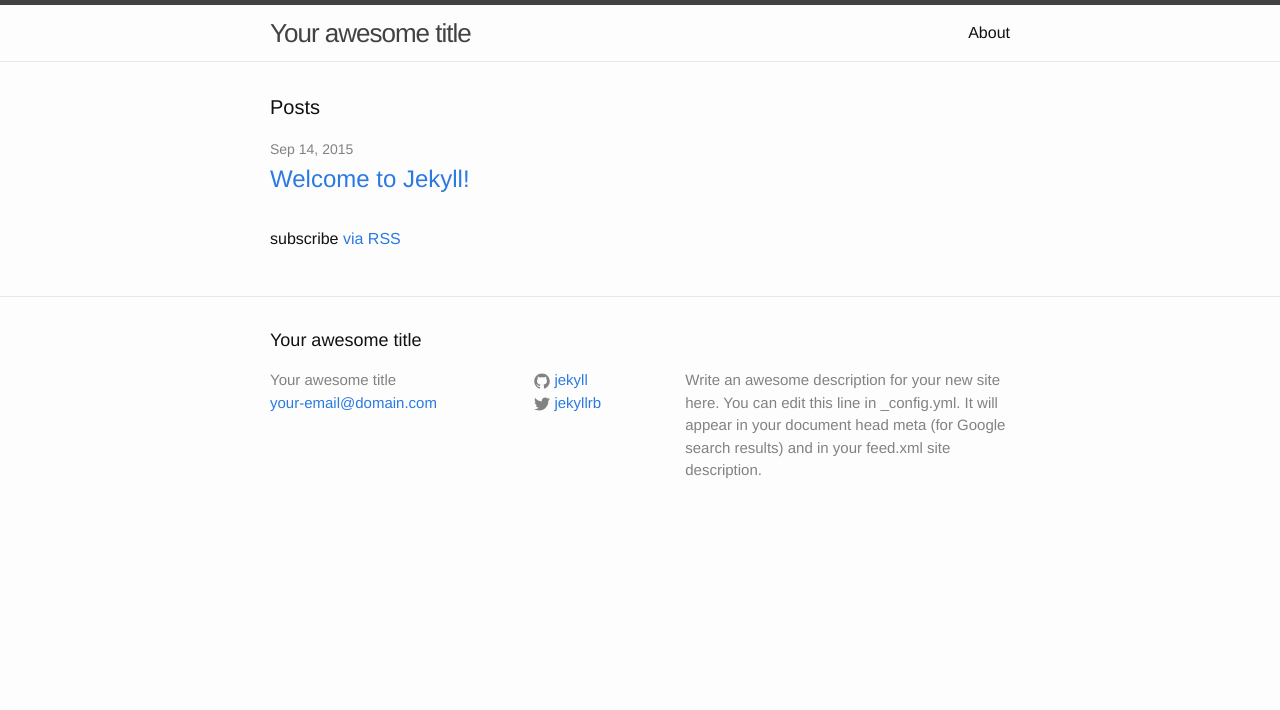
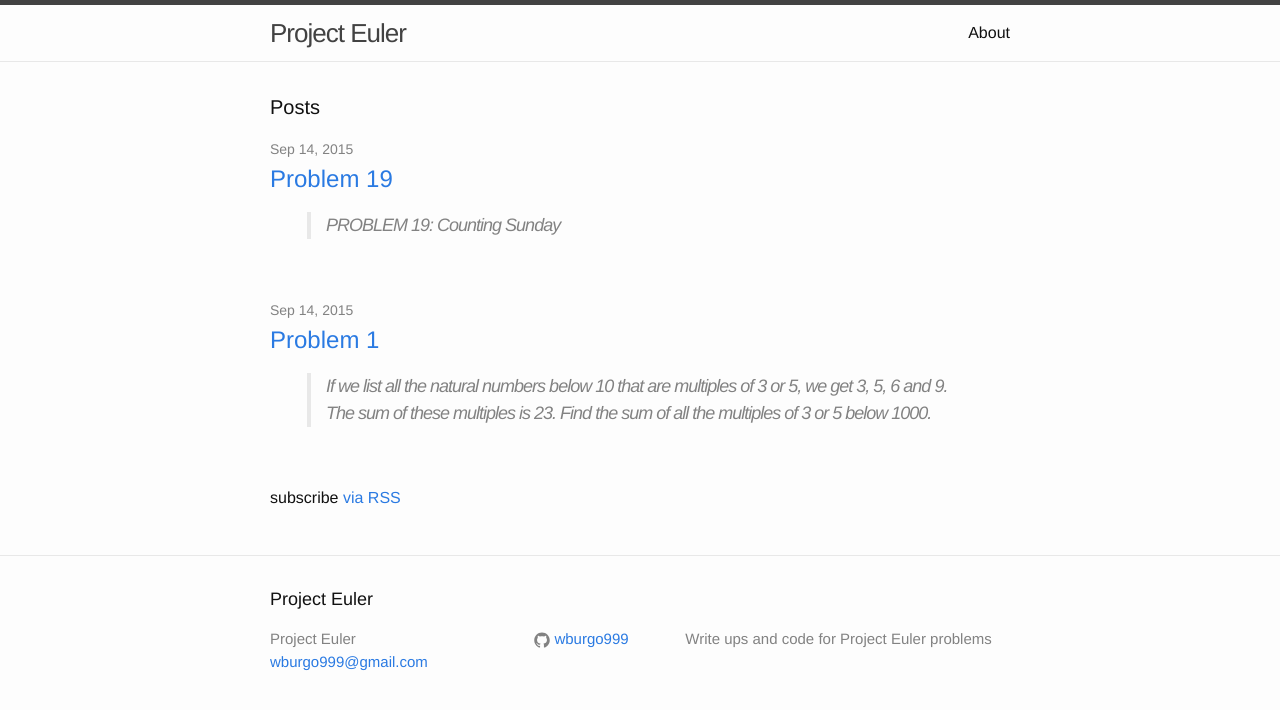
Before and after one commit to wburgo999/Project_Euler, a Jekyll site: the page built from index.html, in a window 1280 px wide. Shown: the top 710 px of the page. Built offline with Jekyll 4.4.1, drawn with Linux system fonts in a browser that asks for light colours.

Commit message:
Add Problem 1 and 19 writeups

```diff
--- a/_config.yml
+++ b/_config.yml
@@ -1,14 +1,11 @@
 # Site settings
-title: Your awesome title
-email: your-email@domain.com
+title: Project Euler
+email: wburgo999@gmail.com
 description: > # this means to ignore newlines until "baseurl:"
-  Write an awesome description for your new site here. You can edit this
-  line in _config.yml. It will appear in your document head meta (for
-  Google search results) and in your feed.xml site description.
+  Write ups and code for Project Euler problems
 baseurl: "/Project_Euler" # the subpath of your site, e.g. /blog/
-url: "http://yourdomain.com" # the base hostname & protocol for your site
-twitter_username: jekyllrb
-github_username:  jekyll
+url: "http://wburgo999.github.io/Project_Euler" # the base hostname & protocol for your site
+github_username:  wburgo999
 
 # Build settings
 markdown: kramdown
--- /dev/null
+++ b/_posts/2015-09-14-problem-1.markdown
@@ -0,0 +1,31 @@
+---
+layout: post
+title:  "Problem 1"
+date:   2015-09-14 12:43:21
+excerpt: |
+  If we list all the natural numbers below 10 that are multiples of 3 or 5, we get 3, 5, 6 and 9.
+  <br />The sum of these multiples is 23.
+  Find the sum of all the multiples of 3 or 5 below 1000.
+categories: Problem_1
+---
+### PROBLEM 1: FizzBuzz, basically
+
+> If we list all the natural numbers below 10 that are multiples of 3 or 5, we get 3, 5, 6 and 9. The sum of these multiples is 23.
+> Find the sum of all the multiples of 3 or 5 below 1000.
+
+
+har har har
+<!--more-->
+
+Naive solution: just loop through from 1 to 1000, and add each multiple of 3 or 5 to a running total. An easy way to check if a number, n, is a multiple of m,
+is whether n % m is 0;
+
+{% highlight js %}
+function sumMultiplesOf3And5() {
+  var sum = 0;
+  for (var i = 0; i < 1000; i++) {
+    if (i % 3 === 0 || i % 5 === 0) sum += i;
+  }
+  return sum;
+}
+{% endhighlight %}
--- /dev/null
+++ b/_posts/2015-09-14-problem-19.markdown
@@ -0,0 +1,79 @@
+---
+layout: post
+title:  "Problem 19"
+date:   2015-09-14 12:43:21
+categories: Problem_1
+---
+PROBLEM 19: Counting Sunday
+
+> You are given the following information, but you may prefer to do some research for yourself.
+>
+> * 1 Jan 1900 was a Monday.
+> * Thirty days has September,
+> April, June and November.
+> All the rest have thirty-one,
+> Saving February alone,
+> Which has twenty-eight, rain or shine.
+> And on leap years, twenty-nine.
+> * A leap year occurs on any year evenly divisible by 4, but not on a century unless it is divisible by 400.
+>
+> How many Sundays fell on the first of the month during the twentieth century (1 Jan 1901 to 31 Dec 2000)?
+
+In Pseudocode
+{% highlight javascript %}
+Loop through every year from 1901 to 2000
+   Loop through every month
+     If the first of that month is a Sunday, increment our result
+{% endhighlight %}
+
+But how do we know whether the first of the month is a Sunday? Well, we keep track of the `dayOfWeek` for the 1st of each month,
+then for each month, reassign `dayOfWeek`:
+
+`dayOfWeek = (dayOfWeek + daysInMonth) % 7`
+
+
+Now that we understand the algorithm, let's code it. First, create a hash of each month and how many days it has (except February, which has to be done separately).
+
+{% highlight javascript %}
+var hash = { 1: 31, 3: 31, 4: 30,
+             5: 31, 6: 30, 7: 31,
+             8: 31, 9: 30, 10: 31,
+             11: 30, 12: 31 }
+{% endhighlight %}
+
+
+From Google, we know that Jan 1, 1901 was a Tuesday (I'm not sure why they told us the day of week for Jan 1, 1900 instead).
+For `dayOfWeek`, define 0 to be Sunday, 1 to be Monday, and so on.
+The tricky part is how many days are in February, so I factored that out into a separate function.
+
+{% highlight javascript %}
+function countSundays() {
+  var dayOfWeek = 2;
+  var result = 0;
+  var daysInMonth;
+  for (var year = 1901; year <= 2000; year++) {
+    for (var month = 1; month <= 12; month++) {
+      if (dayOfWeek === 0) result++
+      if (month === 2) daysInMonth = getDaysInFebruary(year);
+      else daysInMonth = hash[month];
+      dayOfWeek = (dayOfWeek + daysInMonth) % 7;
+    }
+  }
+  return result;
+}
+{% endhighlight %}
+Now let's write `getDaysInFebruary`
+
+{% highlight javascript %}
+function getDaysInFebruary(year) {
+  if (year % 100 === 0) {
+    if (year % 400 === 0) return 29;
+    return 28;
+  } else if (year % 4 === 0) return 29;
+  else return 28;
+}
+{% endhighlight %}
+
+Our solution is:
+
+> 171
--- a/_posts/2015-09-14-welcome-to-jekyll.markdown
+++ /dev/null
@@ -1,25 +0,0 @@
----
-layout: post
-title:  "Welcome to Jekyll!"
-date:   2015-09-14 12:43:21
-categories: jekyll update
----
-You’ll find this post in your `_posts` directory. Go ahead and edit it and re-build the site to see your changes. You can rebuild the site in many different ways, but the most common way is to run `jekyll serve`, which launches a web server and auto-regenerates your site when a file is updated.
-
-To add new posts, simply add a file in the `_posts` directory that follows the convention `YYYY-MM-DD-name-of-post.ext` and includes the necessary front matter. Take a look at the source for this post to get an idea about how it works.
-
-Jekyll also offers powerful support for code snippets:
-
-{% highlight ruby %}
-def print_hi(name)
-  puts "Hi, #{name}"
-end
-print_hi('Tom')
-#=> prints 'Hi, Tom' to STDOUT.
-{% endhighlight %}
-
-Check out the [Jekyll docs][jekyll] for more info on how to get the most out of Jekyll. File all bugs/feature requests at [Jekyll’s GitHub repo][jekyll-gh]. If you have questions, you can ask them on [Jekyll’s dedicated Help repository][jekyll-help].
-
-[jekyll]:      http://jekyllrb.com
-[jekyll-gh]:   https://github.com/jekyll/jekyll
-[jekyll-help]: https://github.com/jekyll/jekyll-help
--- a/index.html
+++ b/index.html
@@ -8,11 +8,12 @@ layout: default
 
   <ul class="post-list">
     {% for post in site.posts %}
-      <li>
+      <li style="margin-bottom:8%">
         <span class="post-meta">{{ post.date | date: "%b %-d, %Y" }}</span>
 
         <h2>
           <a class="post-link" href="{{ post.url | prepend: site.baseurl }}">{{ post.title }}</a>
+          <blockquote style="margin-left: 5%; margin-top: 2%"><p style="font-size: 18px">{{ post.excerpt }}</p></blockquote>
         </h2>
       </li>
     {% endfor %}
```
